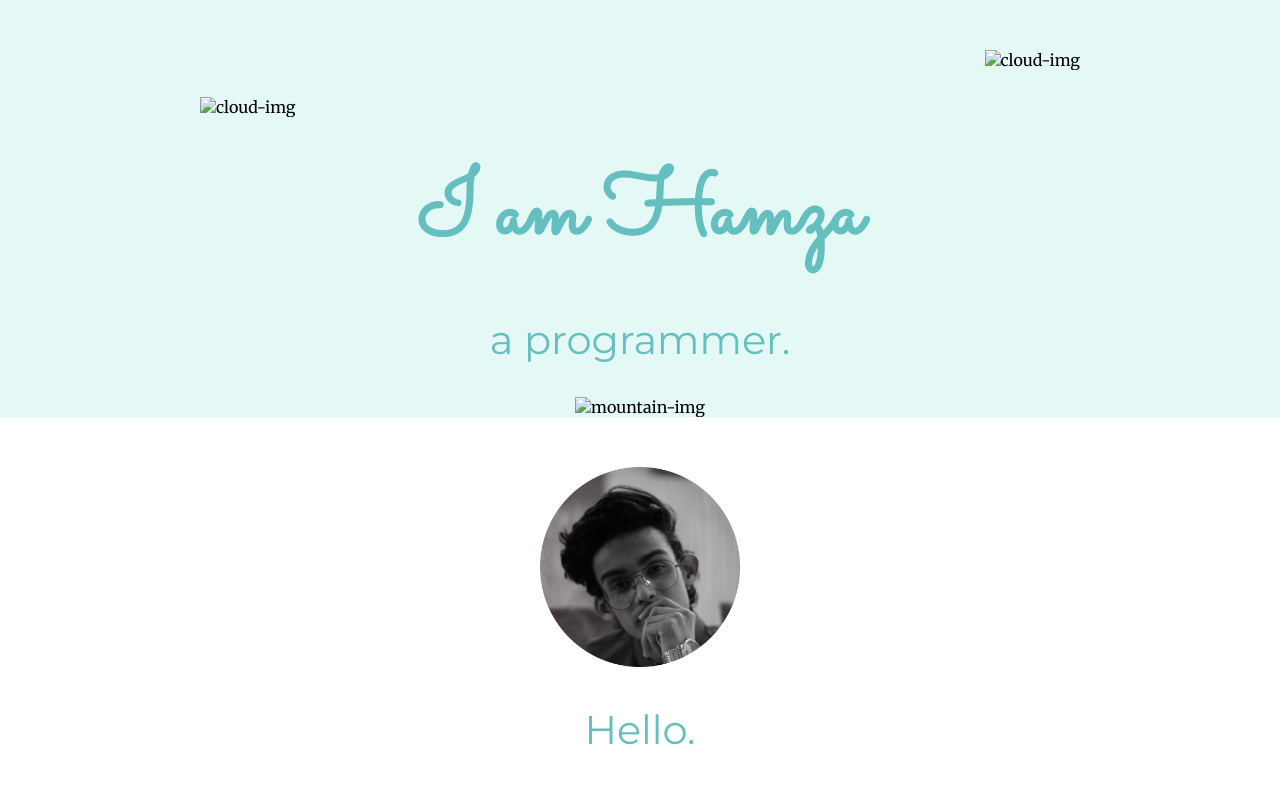
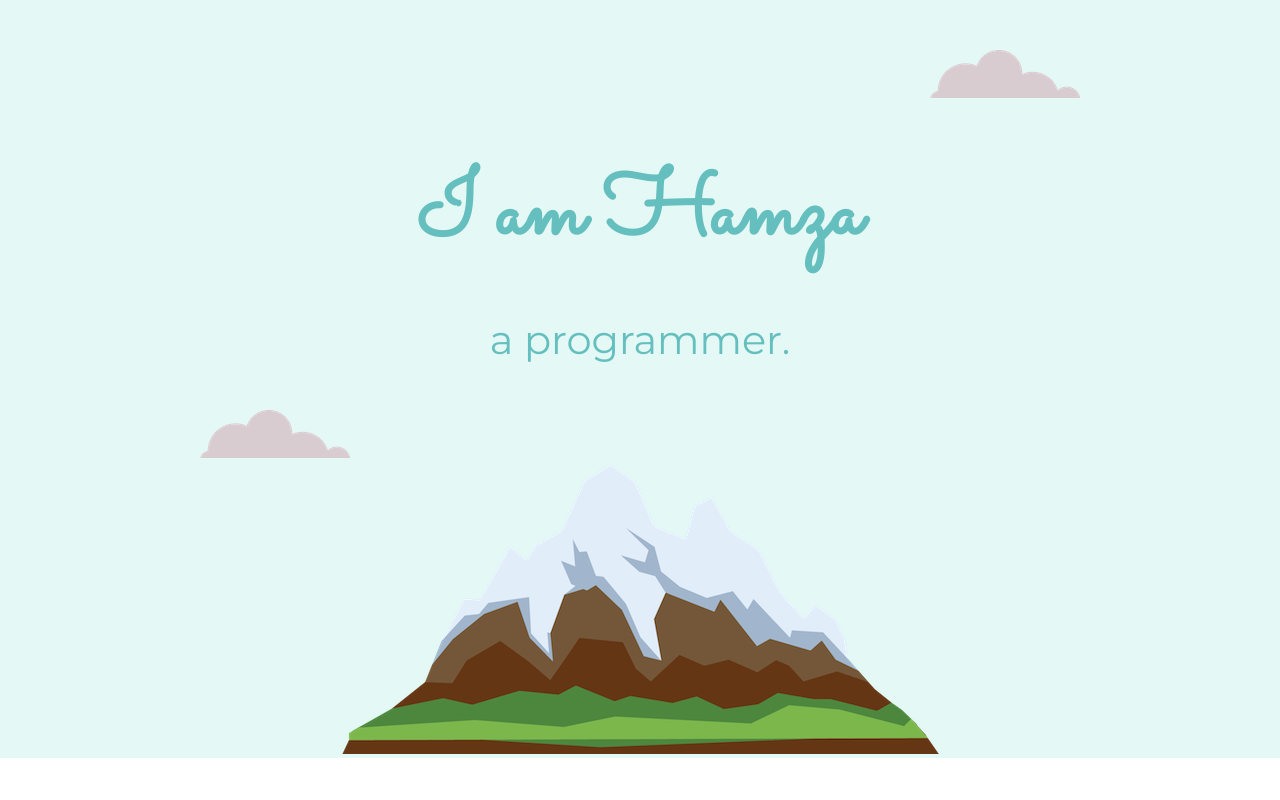
Before and after one commit to muhammadhamza895/my-site, a plain HTML site: page index.html in a window 1280 px wide. Shown: the top 800 px of the page. Drawn offline with Linux system fonts and the light colour scheme; files that its build step writes are made by us from their sources.

Commit message:
index.html

```diff
--- a/index.html
+++ b/index.html
@@ -5,17 +5,17 @@
     <meta http-equiv="X-UA-Compatible" content="IE=edge">
     <meta name="viewport" content="width=device-width, initial-scale=1.0">
     <title>My Profile</title>
-    <link rel="stylesheet" href="css/style.css">
+    <link rel="stylesheet" href="style.css">
     <link rel="icon" href="favicon.ico">
     <link href="https://fonts.googleapis.com/css2?family=Merriweather&family=Montserrat&family=Sacramento&display=swap" rel="stylesheet">
 </head>
 <body>
     <div class="top-container">
-        <img class="top-cloud" src="images/cloud.png" alt="cloud-img">
+        <img class="top-cloud" src="cloud.png" alt="cloud-img">
         <h1>I am Hamza</h1>
         <h2>a programmer.</h2>
-        <img class="bottom-cloud" src="images/cloud.png" alt="cloud-img">
-        <img src="images/mountain.png" alt="mountain-img">
+        <img class="bottom-cloud" src="cloud.png" alt="cloud-img">
+        <img src="mountain.png" alt="mountain-img">
     </div>
     <div class="middle-container">
         <div class="profile">
```
